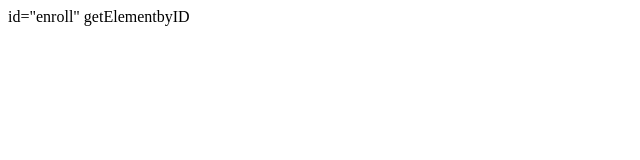
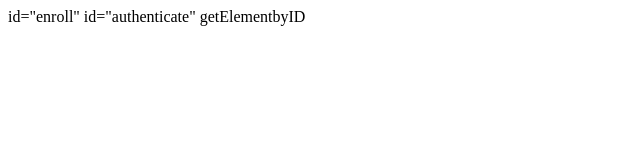
Before and after one commit to Carlosressurreicao/face-id-2, a plain HTML site: page index.html in a window 1280 px wide. Shown: the whole page, without its empty margins (0-640 px from the left). Drawn offline with Linux system fonts and the light colour scheme.

Commit message:
Update index.html

```diff
--- a/index.html
+++ b/index.html
@@ -1,6 +1,7 @@
 <!DOCTYPE html>
 <html lang="en">
 	id="enroll"
+	id="authenticate"
 	<head>
 		<meta charset="UTF-8" />
 		<meta http-equiv="X-UA-Compatible" content="IE=edge" />
```
